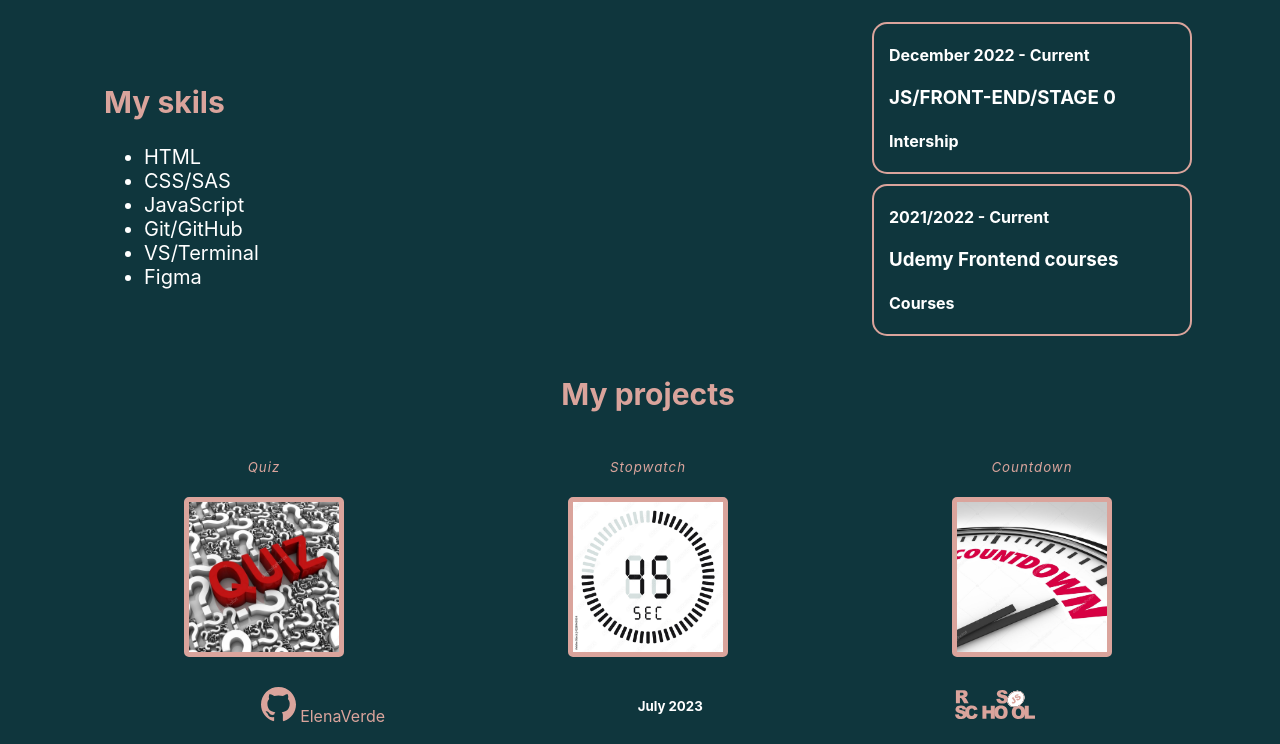
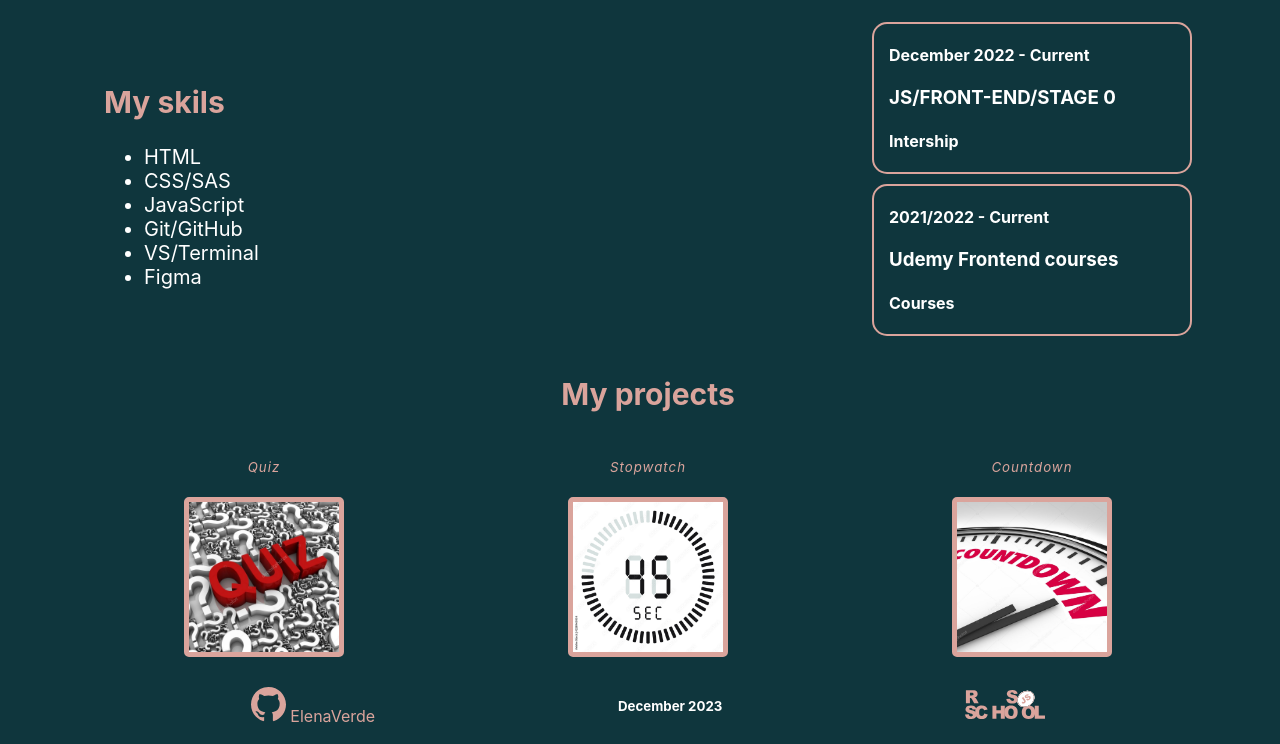
Before and after one commit to VerdeVelena/rsschool-cv3, a plain HTML site: page index.html in a window 1280 px wide. Shown: the part 603-1347 px from the top of the page. Drawn offline with Linux system fonts and the light colour scheme.

Commit message:
feat: add basic page layout

```diff
--- a/index.html
+++ b/index.html
@@ -213,7 +213,7 @@ busStops.forEach(el =>{
 				</svg>
 				ElenaVerde
 			</a>
-			<h5>July 2023</h5>
+			<h5>December 2023</h5>
 			<a href="https://rs.school/js/" class="link">
 				<img src="media/logo-rs_school_js.svg" alt="" class="logo-rs" />
 			</a>
```
